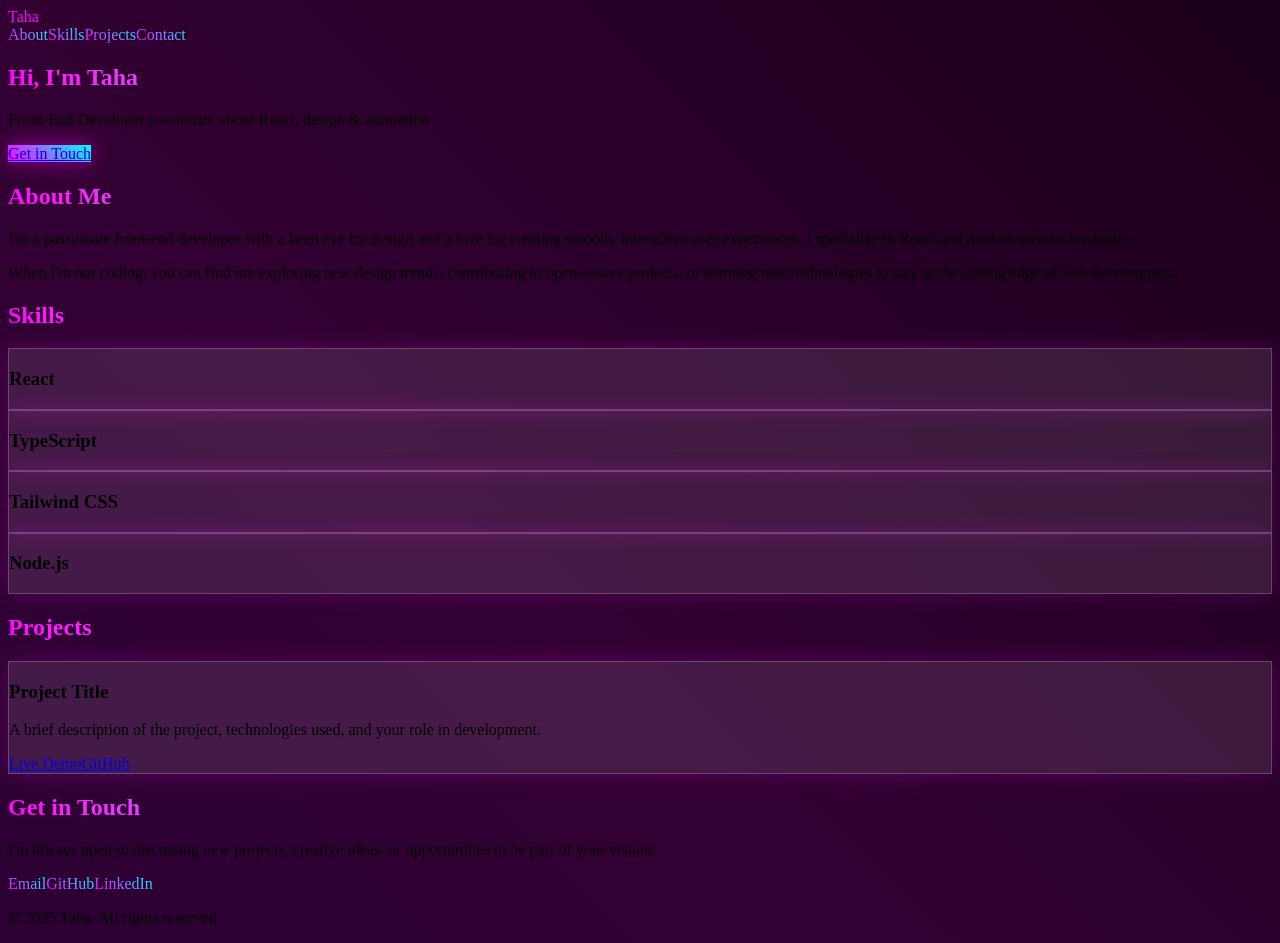
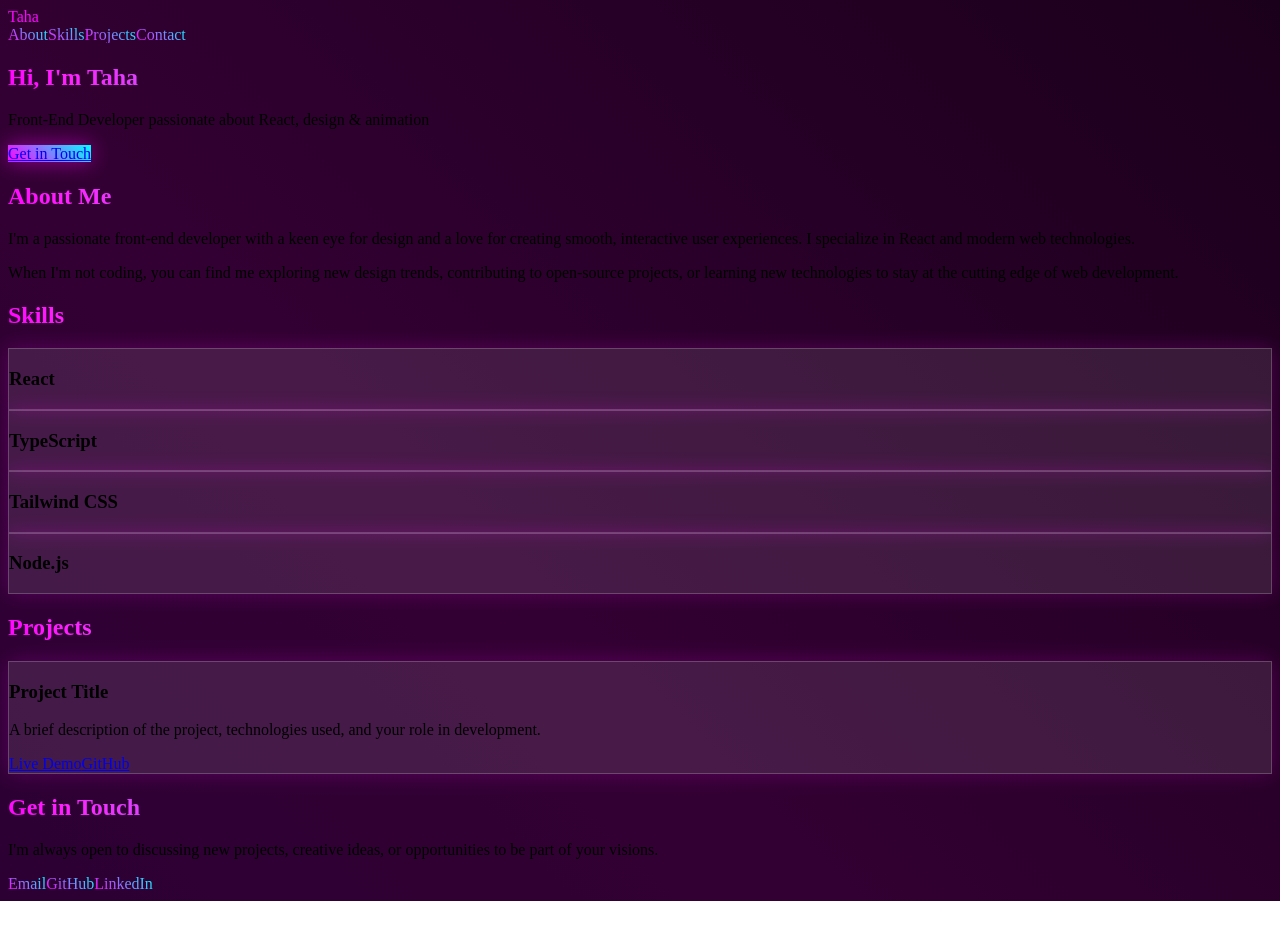
Before and after one commit to tah-6/taha_tech_portfolio, a React (Vite) app: page / in a window 1280 px wide. After the commit the page ends 901 px from the top, so only its background shows below. Built offline with nearby package versions, Linux system fonts and the light colour scheme.

Commit message:
Fix: Remove unnecessary React import

```diff
--- a/src/App.tsx
+++ b/src/App.tsx
@@ -1,4 +1,3 @@
-import React from 'react';
 import './App.css';
 
 function App() {
@@ -102,13 +101,13 @@ function App() {
               I'm always open to discussing new projects, creative ideas, or opportunities to be part of your visions.
             </p>
             <div className="flex justify-center space-x-12">
-              <a href="mailto:your.email@example.com" className="nav-link">
+              <a href="mailto:taha.syed.irfan@gmail.com" className="nav-link">
                 Email
               </a>
-              <a href="https://github.com/yourusername" className="nav-link">
+              <a href="https://github.com/tah-6" className="nav-link">
                 GitHub
               </a>
-              <a href="https://linkedin.com/in/yourusername" className="nav-link">
+              <a href="https://www.linkedin.com/in/taha-irfan-57547525a/" className="nav-link">
                 LinkedIn
               </a>
             </div>
@@ -116,12 +115,7 @@ function App() {
         </div>
       </section>
 
-      {/* Footer */}
-      <footer className="w-full py-12 bg-black/50 backdrop-blur-md border-t border-white/10">
-        <div className="w-full max-w-4xl mx-auto px-6 sm:px-8 lg:px-12 flex justify-center">
-          <p className="text-cyan-300">© {new Date().getFullYear()} Taha. All rights reserved.</p>
-        </div>
-      </footer>
+
     </div>
   );
 }
```
